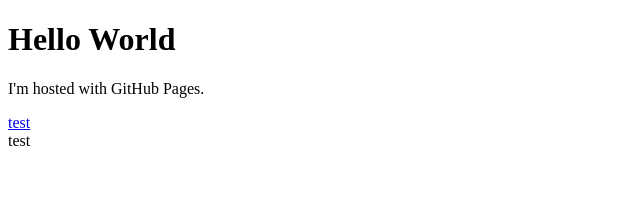
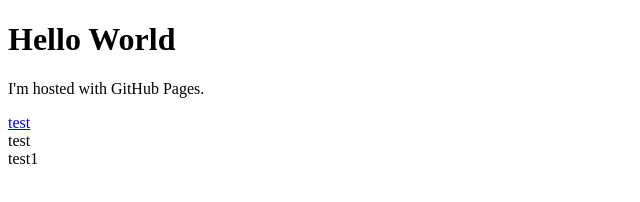
Before and after one commit to hugecrowd/hugecrowd.github.io, a plain HTML site: page index.html in a window 1280 px wide. Shown: the full height of the page, 0-640 px from the left. Drawn offline with Linux system fonts and the light colour scheme.

Commit message:
a new test

```diff
--- a/index.html
+++ b/index.html
@@ -5,5 +5,6 @@
 <p>I'm hosted with GitHub Pages.</p>
 <a href="/test/test.html">test</a>
 <div>test</div>
+<div>test1</div>
 </body>
 </html>
```
